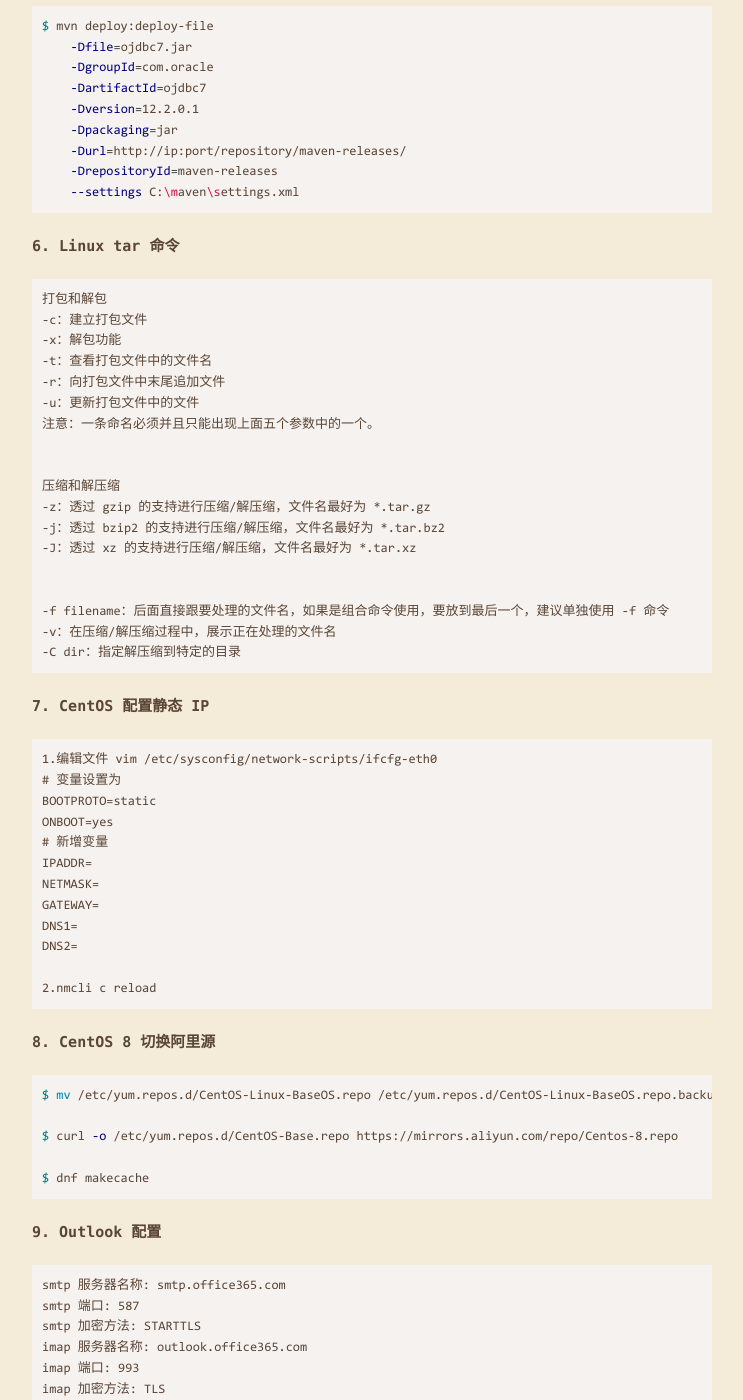
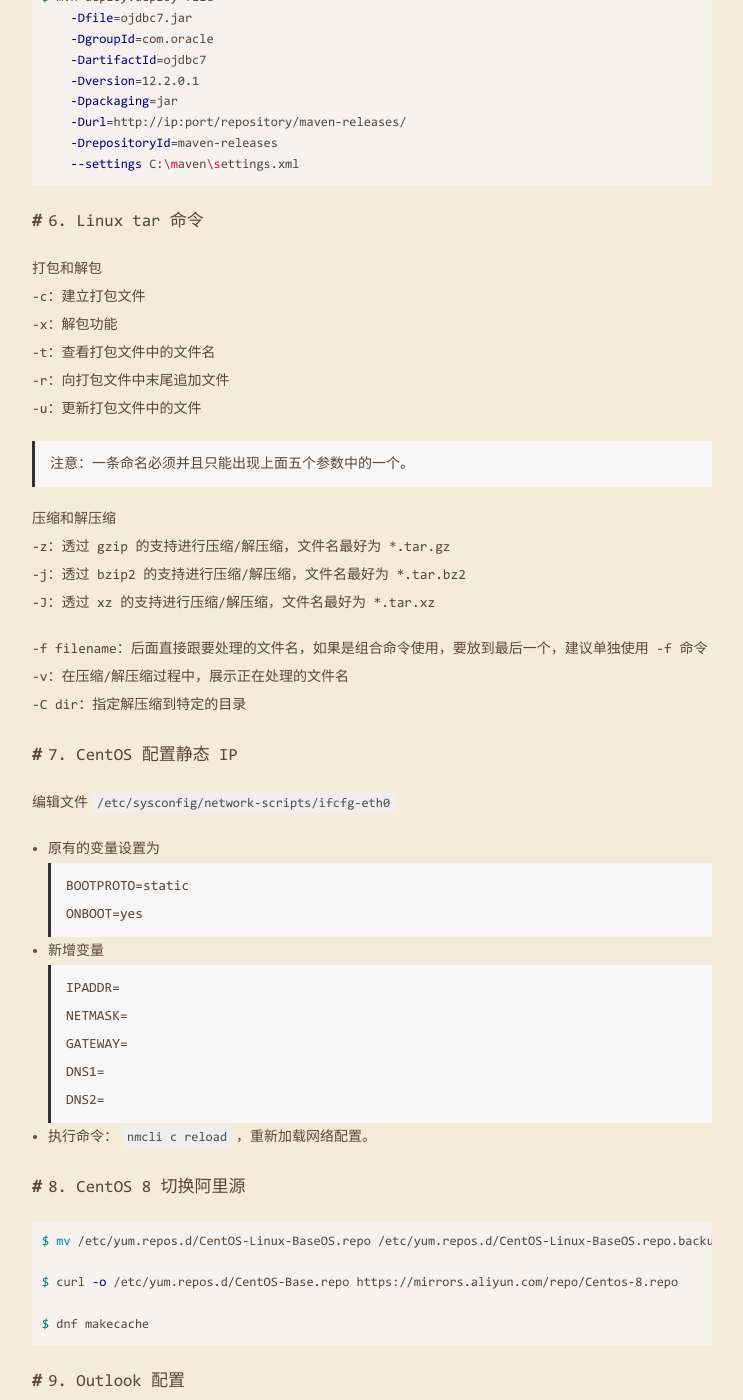
Before and after one commit to Suomea/Suomea.github.io, a Jekyll site: the page built from _posts/2021-01-14-计算机配置.md, in a window 1280 px wide and 1400 px high, scrolled down 1125 px. Shown: the whole window, without its empty margins (268-1011 px from the left). Built offline with Jekyll 4.4.1, drawn with Linux system fonts in a browser that asks for light colours; some of the changed text lies outside the part shown.

Commit message:
:tada: 更新。

````diff
--- a/_posts/2021-01-14-计算机配置.md
+++ b/_posts/2021-01-14-计算机配置.md
@@ -4,18 +4,14 @@ title: 计算机配置
 categories: [计算机]
 ---
 
-### 1. Win 环境下 Ctrl 和 Caps 互换键位
-```text
-1. 打开注册表。
+## 1. Win 环境下 Ctrl 和 Caps 互换键位
+- 打开注册表。
+- 找到 `HKEY_LOCAL_MACHINE`->`System`->`CurrentControlSet`->`Control`->`Keyboard Layout`。
+- `new`->`Binary value`->`Scancode Map`。
+- 设置值为：`00 00 00 00 00 00 00 00    03 00 00 00 1D 00 3A 00    3A 00 1D 00 00 00 00 00`。
 
-2. 找到 HKEY_LOCAL_MACHINE->System->CurrentControlSet->Control->Keyboard Layout
-
-3. new->Binary value->Scancode Map
-
-4. 00 00 00 00 00 00 00 00    03 00 00 00 1D 00 3A 00    3A 00 1D 00 00 00 00 00
-```
-
-### 2. Vim 安装后的简单配置
+## 2. Vim 安装后的简单配置
+在用户家目录下新建`.vimrc`文件，内容如下：
 ```text
 set shiftwidth=4
 set tabstop=4
@@ -28,25 +24,22 @@ set noswapfile
 syntax on
 ```
 
-### 3. Linux 安装 openjdk
-```text
-1. yum search openjdk
+## 3. Linux 安装 openjdk
+- 执行如下命令：
+```shell
+ $ yum search openjdk
+ $ yum install openjdk
+ $ dirname $(readlink $(readlink $(which java)))    // JAVA_HOME
+```
+- 在文件`/etc/profile`中添加环境变量`JAVA_HOME`。
+- 使环境变量立即生效，运行命令：`source /etc/profile`。
 
-2. yum install openjdk
-
-3. dirname $(readlink $(readlink $(which java)))    // JAVA_HOME
-
-4. add JAVA_HOME to /etc/profile: export JAVA_HOME=
-
-5. source /etc/profile
-```
-
-### 4. Java 命令部署项目
+## 4. Java 命令部署项目
 ```shell
 $ nohup java -jar app_package.jar >/dev/null 2>&1 &
 ```
 
-### 5. Maven 命令部署 jar 包到私服
+## 5. Maven 命令部署 jar 包到私服
 ```shell
 $ mvn deploy:deploy-file
     -Dfile=ojdbc7.jar
@@ -59,15 +52,14 @@ $ mvn deploy:deploy-file
     --settings C:\maven\settings.xml
 ```
 
-### 6. Linux tar 命令
-```text
+## 6. Linux tar 命令
 打包和解包
 -c：建立打包文件
 -x：解包功能
 -t：查看打包文件中的文件名
 -r：向打包文件中末尾追加文件
 -u：更新打包文件中的文件
-注意：一条命名必须并且只能出现上面五个参数中的一个。
+> 注意：一条命名必须并且只能出现上面五个参数中的一个。
 
 
 压缩和解压缩
@@ -79,25 +71,22 @@ $ mvn deploy:deploy-file
 -f filename：后面直接跟要处理的文件名，如果是组合命令使用，要放到最后一个，建议单独使用 -f 命令
 -v：在压缩/解压缩过程中，展示正在处理的文件名
 -C dir：指定解压缩到特定的目录
-```
 
-### 7. CentOS 配置静态 IP
-```text
-1.编辑文件 vim /etc/sysconfig/network-scripts/ifcfg-eth0
-# 变量设置为
-BOOTPROTO=static
+## 7. CentOS 配置静态 IP
+编辑文件`/etc/sysconfig/network-scripts/ifcfg-eth0`
+- 原有的变量设置为
+> BOOTPROTO=static
 ONBOOT=yes
-# 新增变量
-IPADDR=
+>
+- 新增变量
+>IPADDR=
 NETMASK=
 GATEWAY=
 DNS1=
 DNS2=
+- 执行命令：`nmcli c reload`，重新加载网络配置。
 
-2.nmcli c reload
-```
-
-### 8. CentOS 8 切换阿里源
+## 8. CentOS 8 切换阿里源
 ```shell
 $ mv /etc/yum.repos.d/CentOS-Linux-BaseOS.repo /etc/yum.repos.d/CentOS-Linux-BaseOS.repo.backup
 
@@ -106,7 +95,7 @@ $ curl -o /etc/yum.repos.d/CentOS-Base.repo https://mirrors.aliyun.com/repo/Cent
 $ dnf makecache
 ```
 
-### 9. Outlook 配置
+## 9. Outlook 配置
 ```text
 smtp 服务器名称: smtp.office365.com
 smtp 端口: 587
````
Also changed, not shown: _posts/2021-01-27-MySQL 大量数据的表增加索引、字段耗时测试.md (+1 -1 lines), pages/books.md (+3 -1 lines).
